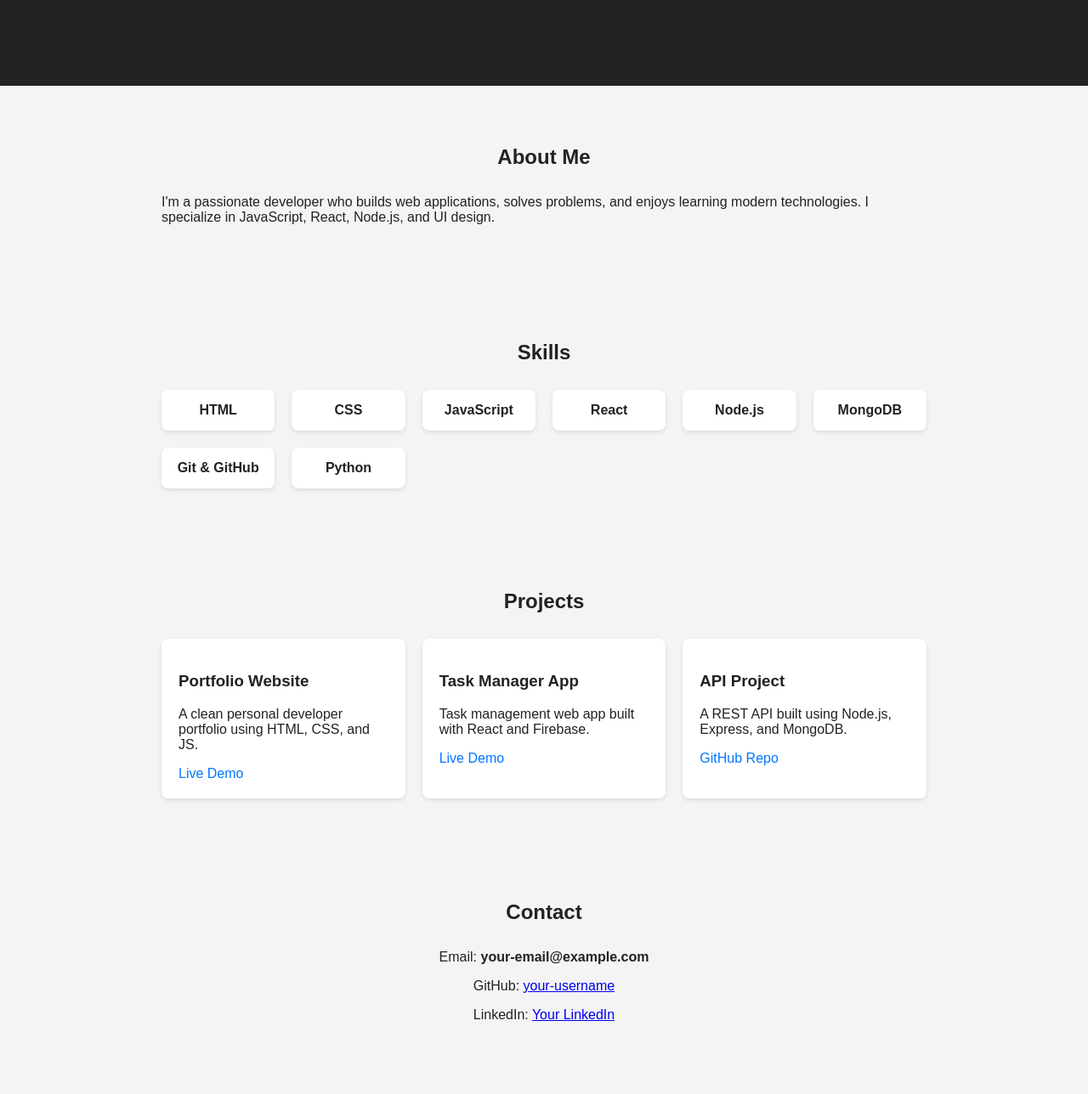
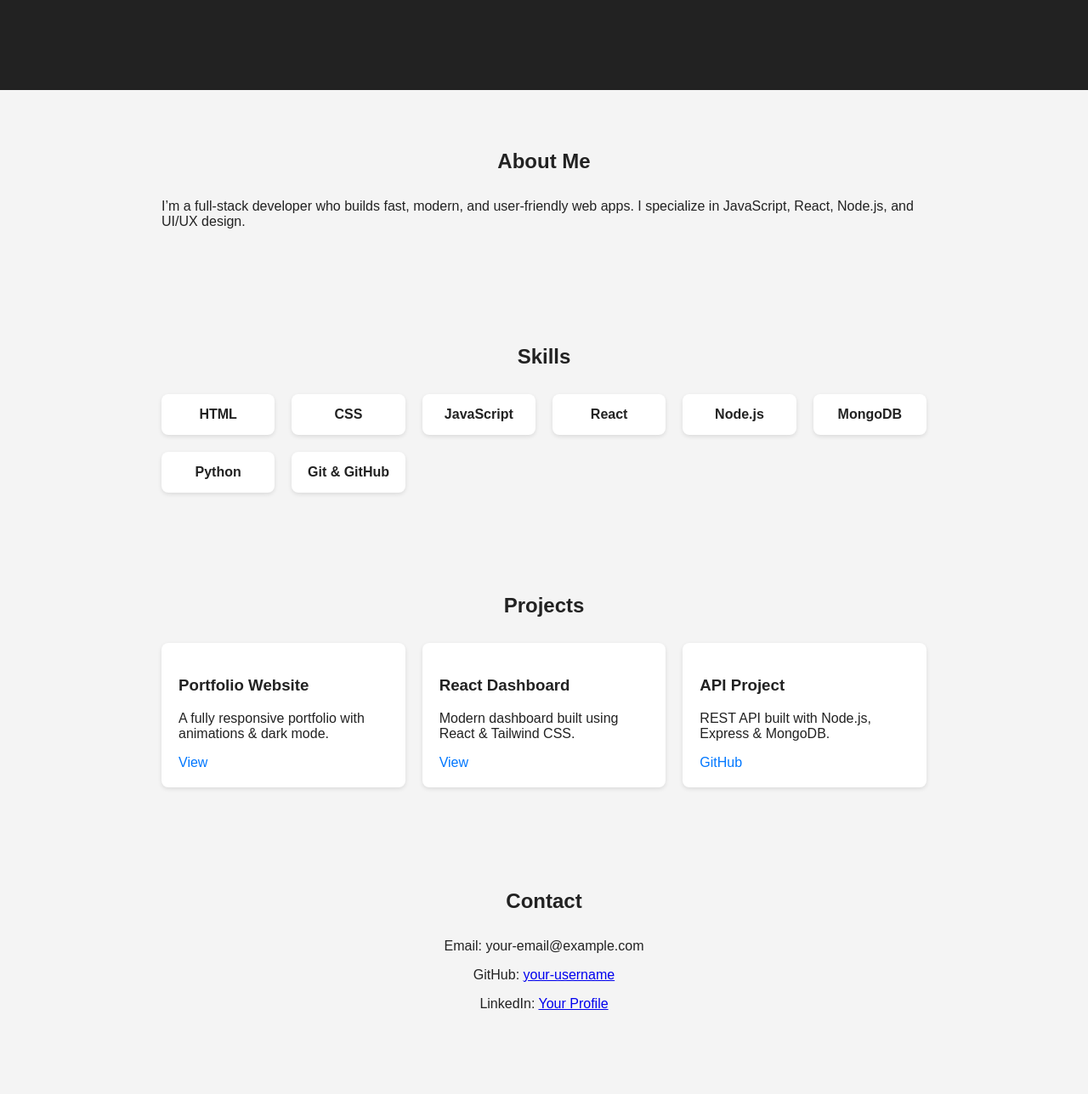
Before and after one commit to Arvinsabu/Arvinsabu.github.io, a plain HTML site: page index.html in a window 1280 px wide. Shown: the part 379-1667 px from the top of the page at 85% size. Drawn offline with Linux system fonts and the light colour scheme.

Commit message:
index.html

```diff
--- a/index.html
+++ b/index.html
@@ -5,8 +5,15 @@
   <meta name="viewport" content="width=device-width, initial-scale=1.0" />
   <title>Developer Portfolio</title>
   <link rel="stylesheet" href="style.css" />
+  <!-- Icons -->
+  <script src="https://kit.fontawesome.com/a076d05399.js" crossorigin="anonymous"></script>
 </head>
 <body>
+
+  <!-- DARK MODE TOGGLE -->
+  <button class="dark-toggle" onclick="toggleDarkMode()">
+    🌙
+  </button>
 
   <!-- NAVBAR -->
   <nav class="navbar">
@@ -19,75 +26,84 @@
     </ul>
   </nav>
 
-  <!-- HERO SECTION -->
+  <!-- HERO -->
   <header class="hero">
     <h1>Hi, I'm <span>Your Name</span></h1>
-    <p>Full-Stack Developer • Programmer • Tech Enthusiast</p>
+    <h3 class="typing"></h3>
     <a class="btn" href="#projects">View My Work</a>
+
+    <!-- Social Icons -->
+    <div class="social-icons">
+      <a href="#"><i class="fab fa-github"></i></a>
+      <a href="#"><i class="fab fa-linkedin"></i></a>
+      <a href="#"><i class="fab fa-twitter"></i></a>
+    </div>
   </header>
 
   <!-- ABOUT -->
-  <section id="about" class="section">
+  <section id="about" class="section fade">
     <h2>About Me</h2>
     <p>
-      I'm a passionate developer who builds web applications, solves problems,
-      and enjoys learning modern technologies. I specialize in JavaScript,
-      React, Node.js, and UI design.
+      I’m a full-stack developer who builds fast, modern, and user-friendly web apps.
+      I specialize in JavaScript, React, Node.js, and UI/UX design.
     </p>
   </section>
 
   <!-- SKILLS -->
-  <section id="skills" class="section skills">
+  <section id="skills" class="section fade">
     <h2>Skills</h2>
     <div class="skill-grid">
+
       <div class="skill">HTML</div>
       <div class="skill">CSS</div>
       <div class="skill">JavaScript</div>
       <div class="skill">React</div>
       <div class="skill">Node.js</div>
       <div class="skill">MongoDB</div>
+      <div class="skill">Python</div>
       <div class="skill">Git & GitHub</div>
-      <div class="skill">Python</div>
+
     </div>
   </section>
 
   <!-- PROJECTS -->
-  <section id="projects" class="section">
+  <section id="projects" class="section fade">
     <h2>Projects</h2>
     <div class="project-grid">
 
       <div class="project-card">
         <h3>Portfolio Website</h3>
-        <p>A clean personal developer portfolio using HTML, CSS, and JS.</p>
-        <a href="#">Live Demo</a>
+        <p>A fully responsive portfolio with animations & dark mode.</p>
+        <a href="#">View</a>
       </div>
 
       <div class="project-card">
-        <h3>Task Manager App</h3>
-        <p>Task management web app built with React and Firebase.</p>
-        <a href="#">Live Demo</a>
+        <h3>React Dashboard</h3>
+        <p>Modern dashboard built using React & Tailwind CSS.</p>
+        <a href="#">View</a>
       </div>
 
       <div class="project-card">
         <h3>API Project</h3>
-        <p>A REST API built using Node.js, Express, and MongoDB.</p>
-        <a href="#">GitHub Repo</a>
+        <p>REST API built with Node.js, Express & MongoDB.</p>
+        <a href="#">GitHub</a>
       </div>
 
     </div>
   </section>
 
   <!-- CONTACT -->
-  <section id="contact" class="section contact">
+  <section id="contact" class="section fade contact">
     <h2>Contact</h2>
-    <p>Email: <strong>your-email@example.com</strong></p>
-    <p>GitHub: <a href="https://github.com/your-username">your-username</a></p>
-    <p>LinkedIn: <a href="#">Your LinkedIn</a></p>
+    <p>Email: your-email@example.com</p>
+    <p>GitHub: <a href="#">your-username</a></p>
+    <p>LinkedIn: <a href="#">Your Profile</a></p>
   </section>
 
   <footer>
     <p>© 2025 Your Name. All rights reserved.</p>
   </footer>
 
+  <script src="script.js"></script>
 </body>
 </html>
```
